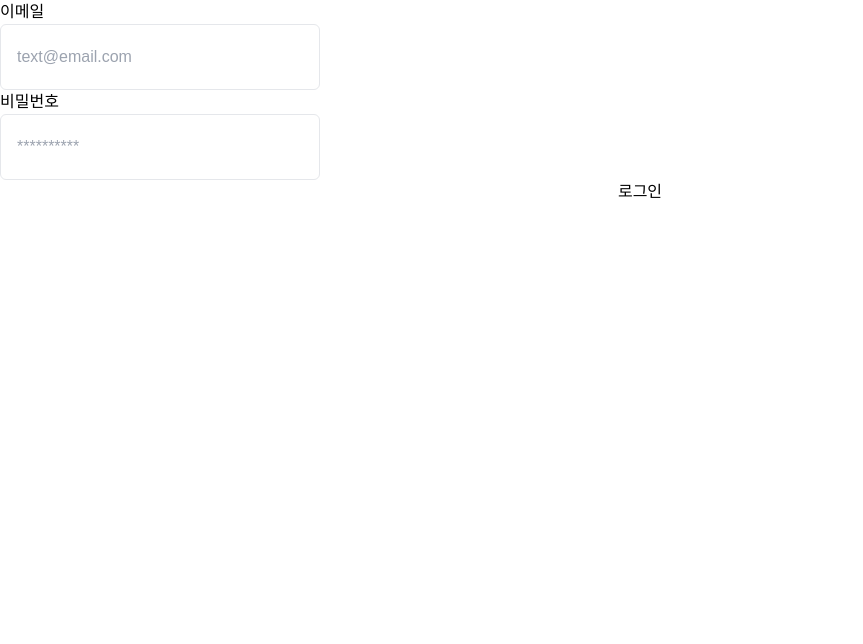
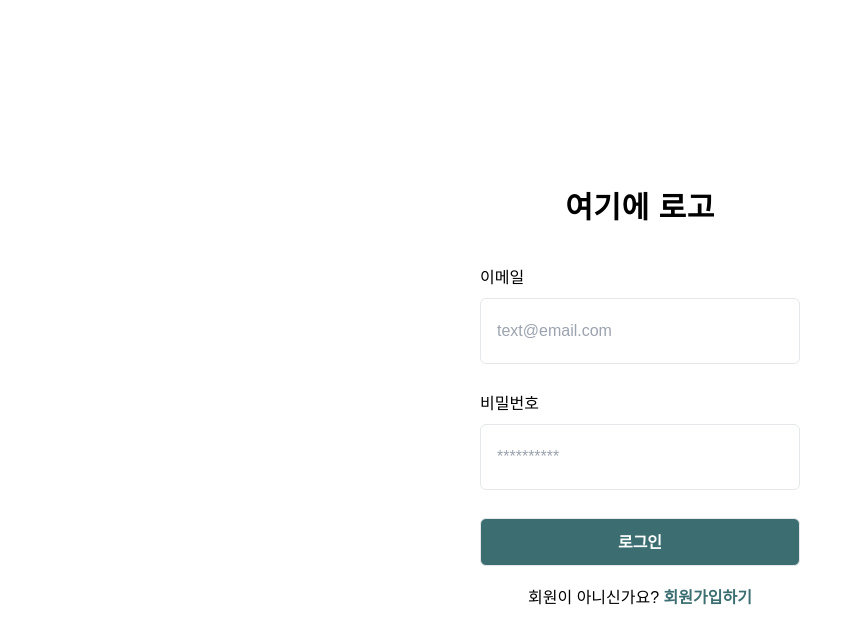
Before and after one commit to Party-Time-Job/Party-Time-Job, a Next.js app: page /login in a window 1280 px wide. Shown: the top 644 px of the page, without its empty margins (0-863 px from the left). Built offline with nearby package versions, Linux system fonts and the light colour scheme; a web font is replaced by a local one.

Commit message:
Fix: Conflict 해결

```diff
--- a/src/app/login/page.tsx
+++ b/src/app/login/page.tsx
@@ -1,28 +1,94 @@
 'use client';
 
+import { useRouter } from 'next/navigation';
 import { useForm } from 'react-hook-form';
+import { useEffect, useState } from 'react';
+import Link from 'next/link';
+import axios from 'axios';
 import Input from '@/shared/ui/Input';
+import Button from '@/shared/ui/Button';
+import AlertModal from '@/shared/ui/AlertModal';
+
+interface LoginForm {
+  email: string;
+  password: string;
+}
+
+interface TokenResponse {
+  item: {
+    token: string;
+  };
+}
 
 const LoginPage = () => {
+  const [showModal, setShowModal] = useState<boolean>(false);
   const {
     register,
     handleSubmit,
     formState: { isSubmitting, errors },
-  } = useForm();
+  } = useForm<LoginForm>({ mode: 'onBlur' });
+  const router = useRouter();
+
+  useEffect(() => {
+    if (window.localStorage.getItem('accessToken')) {
+      router.push('/notice');
+    }
+  }, [router]);
+
+  const onSubmit = async (data: LoginForm): Promise<void> => {
+    try {
+      const response = await axios.post<TokenResponse>(
+        'https://bootcamp-api.codeit.kr/api/3-2/the-julge/token',
+        data,
+      );
+      const { token } = response.data.item;
+      window.localStorage.setItem('accessToken', token);
+
+      if (response.status === 200) {
+        router.push('/notice');
+      }
+    } catch (error) {
+      if (axios.isAxiosError(error)) {
+        if (
+          error?.response?.status === 400 ||
+          error?.response?.status === 404
+        ) {
+          setShowModal(true);
+        } else {
+          console.error(error);
+        }
+      }
+    }
+  };
+
+  const handleCloseModal = () => {
+    setShowModal(false);
+  };
 
   return (
+    <div className='flex h-screen flex-col items-center justify-center'>
+      {showModal && (
+        <AlertModal
+          modalText='이메일 또는 비밀번호를 확인해주세요.'
+          buttonText='확인'
+          onClick={handleCloseModal}
+        />
+      )}
+      <Link href='/notice'>
+        <h1 className='mb-10 cursor-pointer text-3xl font-bold'>여기에 로고</h1>
+      </Link>
       <form
-      className='flex flex-col'
+        className='mx-auto flex w-80 flex-col gap-7'
         noValidate
-      onSubmit={handleSubmit(data => {
-        alert(JSON.stringify(data));
-      })}
+        onSubmit={handleSubmit(onSubmit)}
       >
+        <div className='flex flex-col gap-2'>
           <label htmlFor='email'>이메일</label>
           <Input
             id='email'
             type='email'
             placeholder='text@email.com'
+            className={errors.email && 'border-red-600'}
             {...register('email', {
               required: '이메일은 필수 입력입니다.',
               pattern: {
@@ -31,12 +97,19 @@ const LoginPage = () => {
               },
             })}
           />
-      {errors.email && <p>{errors.email.message?.toString()}</p>}
+          {errors.email && (
+            <p className='ml-2 text-xs text-red-600'>
+              {errors.email.message?.toString()}
+            </p>
+          )}
+        </div>
+        <div className='flex flex-col gap-2'>
           <label htmlFor='password'>비밀번호</label>
           <Input
             id='password'
             type='password'
             placeholder='**********'
+            className={errors.password && 'border-red-600'}
             {...register('password', {
               required: '비밀번호는 필수 입력입니다.',
               minLength: {
@@ -45,11 +118,29 @@ const LoginPage = () => {
               },
             })}
           />
-      {errors.password && <p>{errors.password.message?.toString()}</p>}
-      <button type='submit' disabled={isSubmitting}>
-        로그인
-      </button>
+          {errors.password && (
+            <p className='ml-2 text-xs text-red-600'>
+              {errors.password.message?.toString()}
+            </p>
+          )}
+        </div>
+        <Button
+          type='submit'
+          size='large'
+          text='로그인'
+          disabled={isSubmitting}
+          status='active'
+        />
       </form>
+      <span className='mt-5 font-light'>
+        회원이 아니신가요?{' '}
+        <Link href='/signup'>
+          <span className='cursor-pointer font-bold text-pt-primary'>
+            회원가입하기
+          </span>
+        </Link>
+      </span>
+    </div>
   );
 };
 
--- a/src/entities/AlertModal.tsx
+++ /dev/null
@@ -1,43 +0,0 @@
-/** 알림 전용 모달입니다.
- * @param {string} modalText
- * 모달에 들어갈 텍스트를 입력해주세요
- * @param {string} buttonText
- * 버튼에 들어갈 텍스트를 입력해주세요
- * @param {function} onClick
- * 버튼에 등록할 이벤트 함수를 입력해주세요
- */
-
-import Button from '@/shared/ui/Button';
-import Text from '@/shared/ui/Text';
-
-interface ModalComponentProps {
-  modalText?: string;
-  buttonText: string;
-  onClick?: React.MouseEventHandler<HTMLButtonElement>;
-}
-
-const AlertModal = ({
-  modalText,
-  buttonText,
-  onClick,
-}: ModalComponentProps) => {
-  return (
-    <div className='fixed left-0 top-0 flex h-screen w-screen flex-col items-center justify-center bg-black opacity-75'>
-      <div className='relative h-[220px] w-[370px] rounded-lg bg-white md:h-[250px] md:w-[540px]'>
-        <Text className='absolute left-1/2 top-1/3 mt-5 -translate-x-1/2 -translate-y-1/2 transform text-lg md:top-1/2 md:mt-0'>
-          {modalText}
-        </Text>
-        <div className='absolute bottom-0 left-1/2 mb-7 -translate-x-1/2 transform md:absolute md:bottom-0 md:left-auto md:right-0 md:m-7 md:transform-none'>
-          <Button
-            onClick={onClick}
-            size='medium'
-            status='active'
-            text={buttonText}
-          />
-        </div>
-      </div>
-    </div>
-  );
-};
-
-export default AlertModal;
--- /dev/null
+++ b/src/shared/ui/AlertModal.tsx
@@ -0,0 +1,46 @@
+/** 알림 전용 모달입니다.
+ * @param {string} modalText
+ * 모달에 들어갈 텍스트를 입력해주세요
+ * @param {string} buttonText
+ * 버튼에 들어갈 텍스트를 입력해주세요
+ * @param {function} onClick
+ * 버튼에 등록할 이벤트 함수를 입력해주세요
+ */
+
+import Button from '@/shared/ui/Button';
+import Text from '@/shared/ui/Text';
+
+interface ModalComponentProps {
+  modalText?: string;
+  buttonText: string;
+  onClick?: React.MouseEventHandler<HTMLButtonElement>;
+}
+
+const AlertModal = ({
+  modalText,
+  buttonText,
+  onClick,
+}: ModalComponentProps) => {
+  return (
+    <>
+      <div className='fixed left-0 top-0 h-screen w-screen bg-black opacity-75'></div>
+      <div className='fixed left-0 top-0 flex h-screen w-screen flex-col items-center justify-center'>
+        <div className='relative h-[220px] w-[370px] rounded-lg bg-white md:h-[250px] md:w-[540px]'>
+          <Text className='absolute left-1/2 top-1/3 mt-5 -translate-x-1/2 -translate-y-1/2 transform text-lg md:top-1/2 md:mt-0'>
+            {modalText}
+          </Text>
+          <div className='absolute bottom-0 left-1/2 mb-7 -translate-x-1/2 transform md:absolute md:bottom-0 md:left-auto md:right-0 md:m-7 md:transform-none'>
+            <Button
+              onClick={onClick}
+              size='medium'
+              status='active'
+              text={buttonText}
+            />
+          </div>
+        </div>
+      </div>
+    </>
+  );
+};
+
+export default AlertModal;
--- a/src/shared/ui/Button.tsx
+++ b/src/shared/ui/Button.tsx
@@ -16,6 +16,7 @@ export interface ButtonInterface {
   confirm?: boolean;
   size: 'large' | 'medium' | 'mediumSmall' | 'small';
   status: 'active' | 'inactive';
+  disabled?: boolean;
   onClick?: React.MouseEventHandler<HTMLButtonElement>;
   onSubmit?: (event: React.MouseEvent<HTMLButtonElement>) => void;
 }
```
Lines whose indentation alone changed are shown as unchanged.
